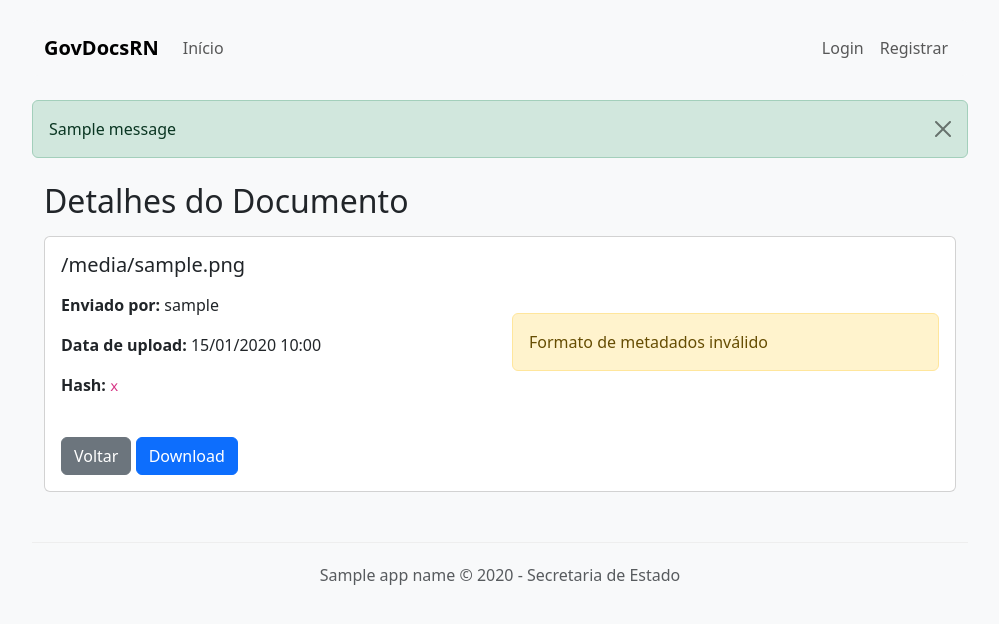
After one commit to paulofrancisco007/desafio_hackaton, a Flask app: template templates/document_detail.html in a window 1280 px wide. The commit adds this page. Shown: the top 624 px of the page, without its empty margins (140-1139 px from the left). Run offline with Flask 3, Linux system fonts and the light colour scheme; the template is opened without the code that fills it: most values are stand-ins (such as "Sample title", 1, 10 or a date in 2020); one stand-in notice (Sample message) is shown.

Commit message:
Add files via upload

```diff
--- /dev/null
+++ b/templates/base.html
@@ -0,0 +1,106 @@
+<!DOCTYPE html>
+<html lang="pt-br">
+<head>
+    <meta charset="UTF-8">
+    <meta name="viewport" content="width=device-width, initial-scale=1.0">
+    <title>GovDocsRN - {% block title %}{% endblock %}</title>
+    <link href="https://cdn.jsdelivr.net/npm/bootstrap@5.3.0/dist/css/bootstrap.min.css" rel="stylesheet">
+    <style>
+        body {
+            padding-top: 20px;
+            background-color: #f8f9fa;
+        }
+        .navbar-brand {
+            font-weight: bold;
+        }
+        .container {
+            max-width: 960px;
+        }
+        .alert {
+            margin-top: 20px;
+        }
+        .footer {
+            margin-top: 50px;
+            padding: 20px 0;
+            border-top: 1px solid #eee;
+        }
+    </style>
+    {% block extra_css %}{% endblock %}
+</head>
+<body>
+    <div class="container">
+        <nav class="navbar navbar-expand-lg navbar-light bg-light rounded mb-4">
+            <div class="container-fluid">
+                <a class="navbar-brand" href="{{ url_for('index') }}">GovDocsRN</a>
+                <button class="navbar-toggler" type="button" data-bs-toggle="collapse" data-bs-target="#navbarNav">
+                    <span class="navbar-toggler-icon"></span>
+                </button>
+                <div class="collapse navbar-collapse" id="navbarNav">
+                    <ul class="navbar-nav me-auto">
+                        <li class="nav-item">
+                            <a class="nav-link" href="{{ url_for('index') }}">Início</a>
+                        </li>
+                        {% if 'user' in session %}
+                        <li class="nav-item">
+                            <a class="nav-link" href="{{ url_for('upload') }}">Enviar Documento</a>
+                        </li>
+                        <li class="nav-item">
+                            <a class="nav-link" href="{{ url_for('verify') }}">Verificar Documento</a>
+                        </li>
+                        {% endif %}
+                    </ul>
+                    <ul class="navbar-nav">
+                        {% if 'user' in session %}
+                        <li class="nav-item dropdown">
+                            <a class="nav-link dropdown-toggle" href="#" id="navbarDropdown" role="button" data-bs-toggle="dropdown">
+                                {{ session['user'] }}
+                            </a>
+                            <ul class="dropdown-menu dropdown-menu-end">
+                                <li><a class="dropdown-item" href="#">Meu Perfil</a></li>
+                                {% if session.get('is_admin') %}
+                                <li><a class="dropdown-item" href="{{ url_for('admin_dashboard') }}">Painel Admin</a></li>
+                                {% endif %}
+                                <li><hr class="dropdown-divider"></li>
+                                <li><a class="dropdown-item" href="{{ url_for('logout') }}">Sair</a></li>
+                            </ul>
+                        </li>
+                        {% else %}
+                        <li class="nav-item">
+                            <a class="nav-link" href="{{ url_for('login') }}">Login</a>
+                        </li>
+                        <li class="nav-item">
+                            <a class="nav-link" href="{{ url_for('register') }}">Registrar</a>
+                        </li>
+                        {% endif %}
+                    </ul>
+                </div>
+            </div>
+        </nav>
+
+        <!-- Mensagens Flash -->
+        {% with messages = get_flashed_messages(with_categories=true) %}
+            {% if messages %}
+                {% for category, message in messages %}
+                    <div class="alert alert-{{ category }} alert-dismissible fade show">
+                        {{ message }}
+                        <button type="button" class="btn-close" data-bs-dismiss="alert"></button>
+                    </div>
+                {% endfor %}
+            {% endif %}
+        {% endwith %}
+
+        <!-- Conteúdo principal -->
+        <main>
+            {% block content %}{% endblock %}
+        </main>
+
+        <!-- Rodapé -->
+        <footer class="footer text-center text-muted">
+            <p>{{ app_name }} &copy; {{ current_year }} - Secretaria de Estado</p>
+        </footer>
+    </div>
+
+    <script src="https://cdn.jsdelivr.net/npm/bootstrap@5.3.0/dist/js/bootstrap.bundle.min.js"></script>
+    {% block extra_js %}{% endblock %}
+</body>
+</html>
--- /dev/null
+++ b/templates/document_detail.html
@@ -0,0 +1,49 @@
+{% extends "base.html" %}
+
+{% block title %}Detalhes do Documento{% endblock %}
+
+{% block content %}
+<div class="container mt-4">
+    <h2>Detalhes do Documento</h2>
+
+    <div class="card mt-3">
+        <div class="card-body">
+            <h5 class="card-title">{{ document.original_filename }}</h5>
+
+            <div class="row mt-3">
+                <div class="col-md-6">
+                    <p><strong>Enviado por:</strong> {{ document.username }}</p>
+                    <p><strong>Data de upload:</strong> {{ document.upload_date.strftime('%d/%m/%Y %H:%M') }}</p>
+                    <p><strong>Hash:</strong> <code>{{ document.hash }}</code></p>
+                </div>
+
+                <div class="col-md-6">
+                    {% if document.metadata and document.metadata is mapping %}
+                    <h5>Metadados:</h5>
+                    <ul class="list-unstyled">
+                        {% for key, value in document.metadata.items() %}
+                            {% if value %}
+                            <li><strong>{{ key|title }}:</strong> {{ value }}</li>
+                            {% endif %}
+                        {% endfor %}
+                    </ul>
+                    {% elif document.metadata %}
+                    <div class="alert alert-warning">Formato de metadados inválido</div>
+                    {% endif %}
+                </div>
+            </div>
+
+            <div class="mt-4">
+                <a href="{{ url_for('index') }}" class="btn btn-secondary">
+                    Voltar
+                </a>
+                <a href="/uploads/{{ document.filename }}"
+                   class="btn btn-primary"
+                   download="{{ document.original_filename }}">
+                    Download
+                </a>
+            </div>
+        </div>
+    </div>
+</div>
+{% endblock %}
--- a/templates/upload.html
+++ b/templates/upload.html
@@ -6,7 +6,7 @@
 </head>
 <body>
   <h1>Enviar Documento</h1>
-  <form method="POST" enctype="multipart/form-data">
+  <form action="{{ url_for('upload') }}" method="post" enctype="multipart/form-data">
     <input type="file" name="document" required>
     <button type="submit">Enviar</button>
   </form>
```
Also changed, not shown: templates/index.html (+9 -8 lines), templates/login.html (+25 -17 lines), templates/register.html (+25 -16 lines), templates/verify.html (+14 -15 lines), templates/verify_result.html (added, +38 -0 lines).
